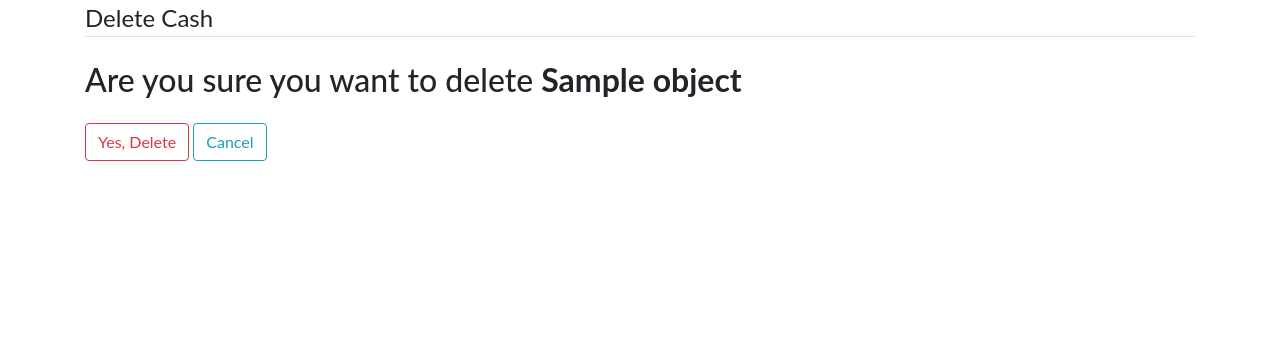
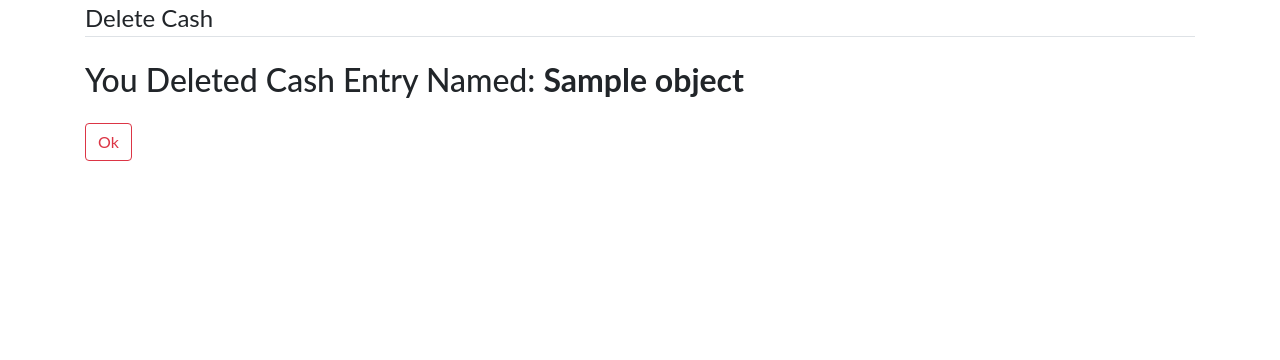
Before and after one commit to hammadarshad1/Finanace-Manager-Django, a Django app: template finance/templates/finance/cash_delete.html in a window 1280 px wide. Shown: the part 61-421 px from the top of the page. Run offline with Django 3.2, Linux system fonts and the light colour scheme; the template is opened without the code that fills it: most values are stand-ins (such as "Sample title", 1, 10 or a date in 2020); some libraries are stand-ins or nearby versions.

Commit message:
Updated Delete Cash and Checks

```diff
--- a/finance/templates/finance/cash_delete.html
+++ b/finance/templates/finance/cash_delete.html
@@ -5,10 +5,9 @@
       {% csrf_token %}
       <fieldset class="form-group">
         <legend class="border-bottom mb-4">Delete Cash</legend>
-        <h2>Are you sure you want to delete <b>{{ object.title }}</b></h2>
+        <h2>You Deleted Cash Entry Named: <b>{{ object.title }}</b></h2>
       </fieldset>
-      <button class="btn btn-outline-danger" type="submit">Yes, Delete</button>
-      <button class="btn btn-outline-info" href="{% url 'home' %}">Cancel</button>
+      <button class="btn btn-outline-danger" type="submit">Ok</button>
     </form>
   </div>
 {% endblock %}
--- a/finance/templates/finance/check_delete.html
+++ b/finance/templates/finance/check_delete.html
@@ -5,10 +5,9 @@
       {% csrf_token %}
       <fieldset class="form-group">
         <legend class="border-bottom mb-4">Delete Check</legend>
-        <h2>Are you sure you want to delete <b>{{ object.title }}</b></h2>
+        <h2>You Deleted Check Entry Named: <b>{{ object.title }}</b></h2>
       </fieldset>
       <button class="btn btn-outline-danger" type="submit">Yes, Delete</button>
-      <button class="btn btn-outline-info" href="{% url 'home' %}">Cancel</button>
     </form>
   </div>
 {% endblock %}
--- a/finance/templates/finance/home.html
+++ b/finance/templates/finance/home.html
@@ -1,5 +1,6 @@
 {% extends 'finance/base.html' %}
 {% block content %}
+
 
   <br>
   <button class="btn btn-info" id="cash">Show Cash</button>
```
Also changed, not shown: finance/templates/finance/delca.html (+9 -0 lines), finance/templates/finance/delch.html (+10 -1 lines).
